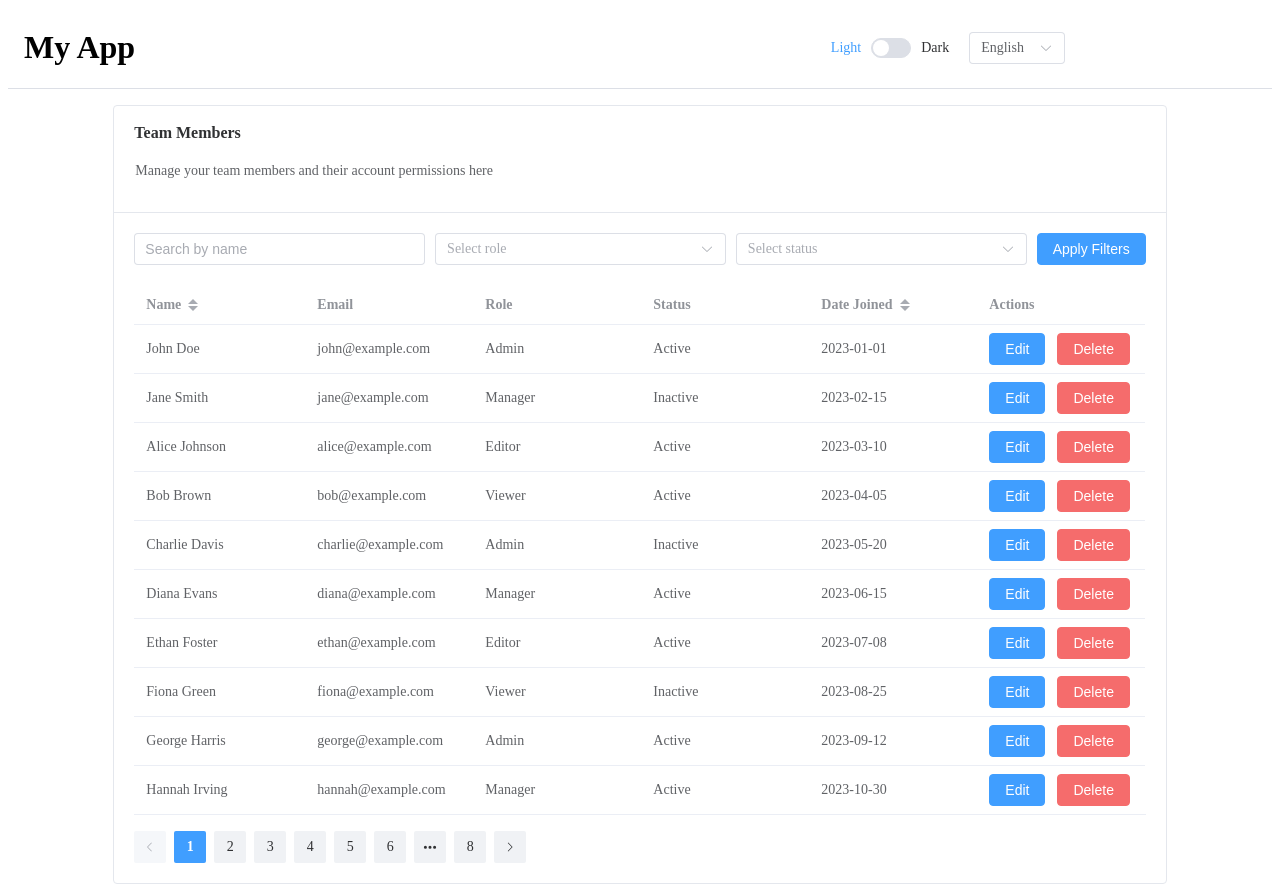
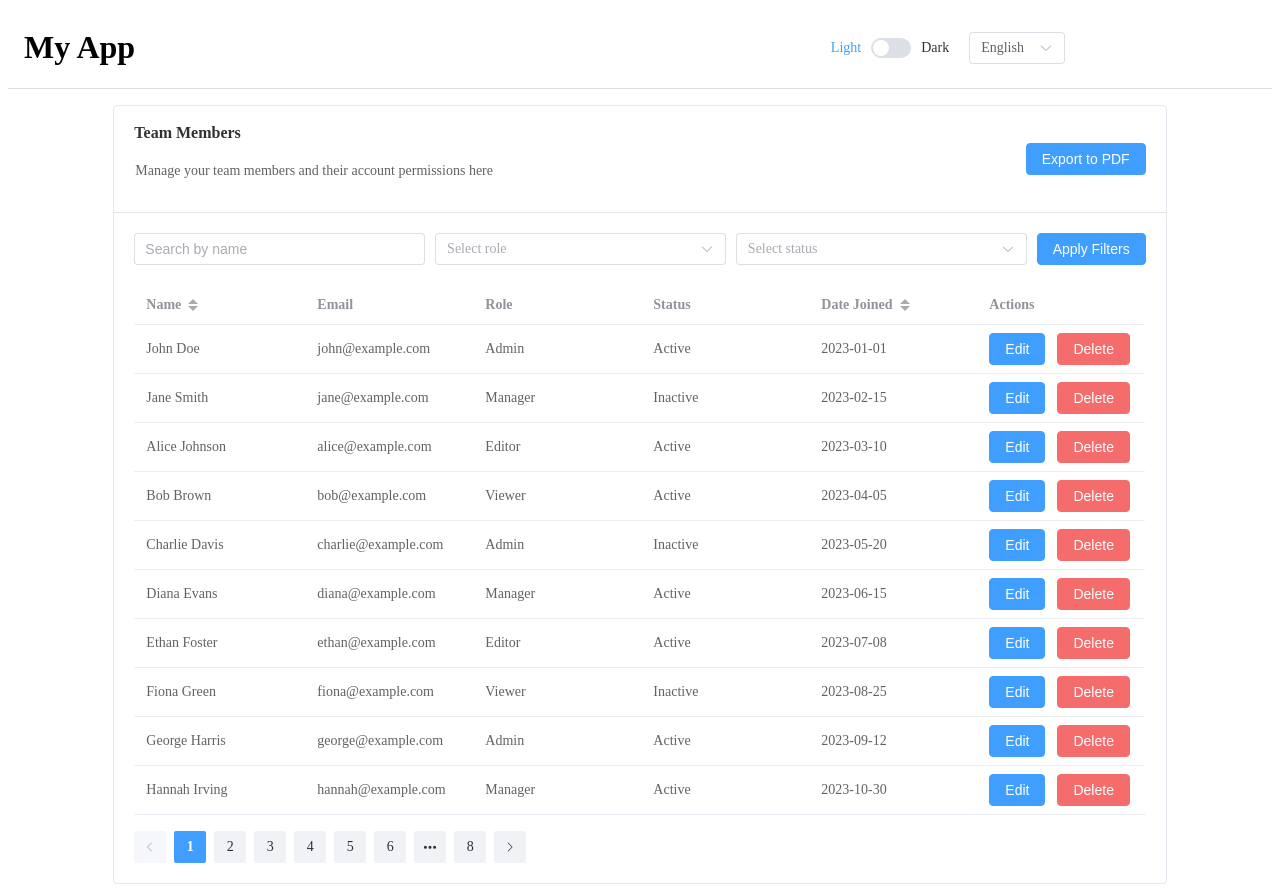
Before and after one commit to menanashaat/User-Management-Dashboard, a Vue app: page / in a window 1280 px wide. Built offline with nearby package versions, Linux system fonts and the light colour scheme.

Commit message:
export PDF

```diff
--- a/package.json
+++ b/package.json
@@ -12,6 +12,9 @@
     "@element-plus/icons-vue": "^2.3.1",
     "axios": "^1.8.3",
     "element-plus": "^2.9.6",
+    "json2csv": "^6.0.0-alpha.2",
+    "jspdf": "^3.0.0",
+    "jspdf-autotable": "^5.0.2",
     "path": "^0.12.7",
     "pinia": "^3.0.1",
     "vue": "^3.5.13",
@@ -19,6 +22,7 @@
     "vue-router": "^4.5.0"
   },
   "devDependencies": {
+    "@types/json2csv": "^5.0.7",
     "@vitejs/plugin-vue": "^5.2.1",
     "@vue/tsconfig": "^0.7.0",
     "cypress": "^14.2.0",
--- a/src/components/UserList.vue
+++ b/src/components/UserList.vue
@@ -9,6 +9,12 @@
                 :title="t('teamMembersTitle')"
                 :description="t('teamMembersDescription')"
               />
+              <div class="card-header__export">
+                <!-- <el-button type="primary" @click="exportToCSV">Export to CSV</el-button> -->
+                <el-button type="primary" @click="exportToPDF"
+                  >Export to PDF</el-button
+                >
+              </div>
             </div>
           </template>
 
@@ -41,7 +47,7 @@
               <el-option :label="t('inactive')" value="Inactive" />
             </el-select>
             <el-button type="primary" @click="fetchUsers">
-              {{ t('applyFilters') }}
+              {{ t("applyFilters") }}
             </el-button>
           </div>
           <div class="user-list__table">
@@ -50,14 +56,21 @@
               <el-table-column :label="t('email')" prop="email" />
               <el-table-column :label="t('role')" prop="role" />
               <el-table-column :label="t('status')" prop="status" />
-              <el-table-column :label="t('dateJoined')" prop="dateJoined" sortable />
+              <el-table-column
+                :label="t('dateJoined')"
+                prop="dateJoined"
+                sortable
+              />
               <el-table-column :label="t('actions')">
                 <template #default="{ row }">
                   <el-button type="primary" @click="openEditModal(row)">
-                    {{ t('editUser') }}
+                    {{ t("editUser") }}
                   </el-button>
-                  <el-button type="danger" @click="confirmDeleteHandler(row.id)">
-                    {{ t('delete') }}
+                  <el-button
+                    type="danger"
+                    @click="confirmDeleteHandler(row.id)"
+                  >
+                    {{ t("delete") }}
                   </el-button>
                 </template>
               </el-table-column>
@@ -65,7 +78,11 @@
           </div>
 
           <!-- Edit User Modal -->
-          <el-dialog v-model="isEditModalVisible" :title="t('editUserModalTitle')" width="30%">
+          <el-dialog
+            v-model="isEditModalVisible"
+            :title="t('editUserModalTitle')"
+            width="30%"
+          >
             <UserForm
               v-if="selectedUser"
               :user="selectedUser"
@@ -91,13 +108,15 @@
 
 <script setup lang="ts">
 import { ref, onMounted } from "vue";
-import { useI18n } from 'vue-i18n'; // Import useI18n
+import { useI18n } from "vue-i18n"; // Import useI18n
 import { useUserStore } from "@/stores/userStore";
 import UserForm from "@/components/UserForm.vue"; // Import the UserForm component
 import Title from "@/components/Title.vue"; // Import the UserForm component
 import { useConfirmDelete } from "@/composables/useConfirmDelete"; // Import the composable
-import LanguageSwitcher from '@/components/LanguageSwitcher.vue';
 import { ElMessageBox, ElMessage } from "element-plus";
+
+import { jsPDF } from "jspdf";
+import autoTable from "jspdf-autotable"; // Import autoTable directly
 
 const { t } = useI18n(); // Use the Composition API
 
@@ -165,6 +184,36 @@ const confirmDeleteHandler = (userId: number) => {
     await deleteUser(userId);
   });
 };
+
+const exportToPDF = () => {
+  const doc = new jsPDF();
+
+  // Define the columns and rows for the table
+  const columns = [
+    { title: "Name", dataKey: "name" },
+    { title: "Email", dataKey: "email" },
+    { title: "Role", dataKey: "role" },
+    { title: "Status", dataKey: "status" },
+    { title: "Date Joined", dataKey: "dateJoined" },
+  ];
+
+  const rows = users.value.map((user) => ({
+    name: user.name,
+    email: user.email,
+    role: user.role,
+    status: user.status,
+    dateJoined: user.dateJoined,
+  }));
+
+  // Add the table to the PDF
+  autoTable(doc, {
+    head: [columns.map((col) => col.title)],
+    body: rows.map((row) => columns.map((col) => row[col.dataKey])),
+  });
+
+  // Save the PDF
+  doc.save("users.pdf");
+};
 </script>
 
 <style scoped lang="scss">
@@ -177,5 +226,13 @@ const confirmDeleteHandler = (userId: number) => {
   &__pagination {
     margin-top: 1rem;
   }
+  .card-header {
+    display: flex;
+    justify-items: center;
+    align-items: center;
+    &__export {
+      margin-left: auto;
+    }
+  }
 }
 </style>
```
Also changed, not shown: 1 other file (tests, documents, lock files or other folders).
